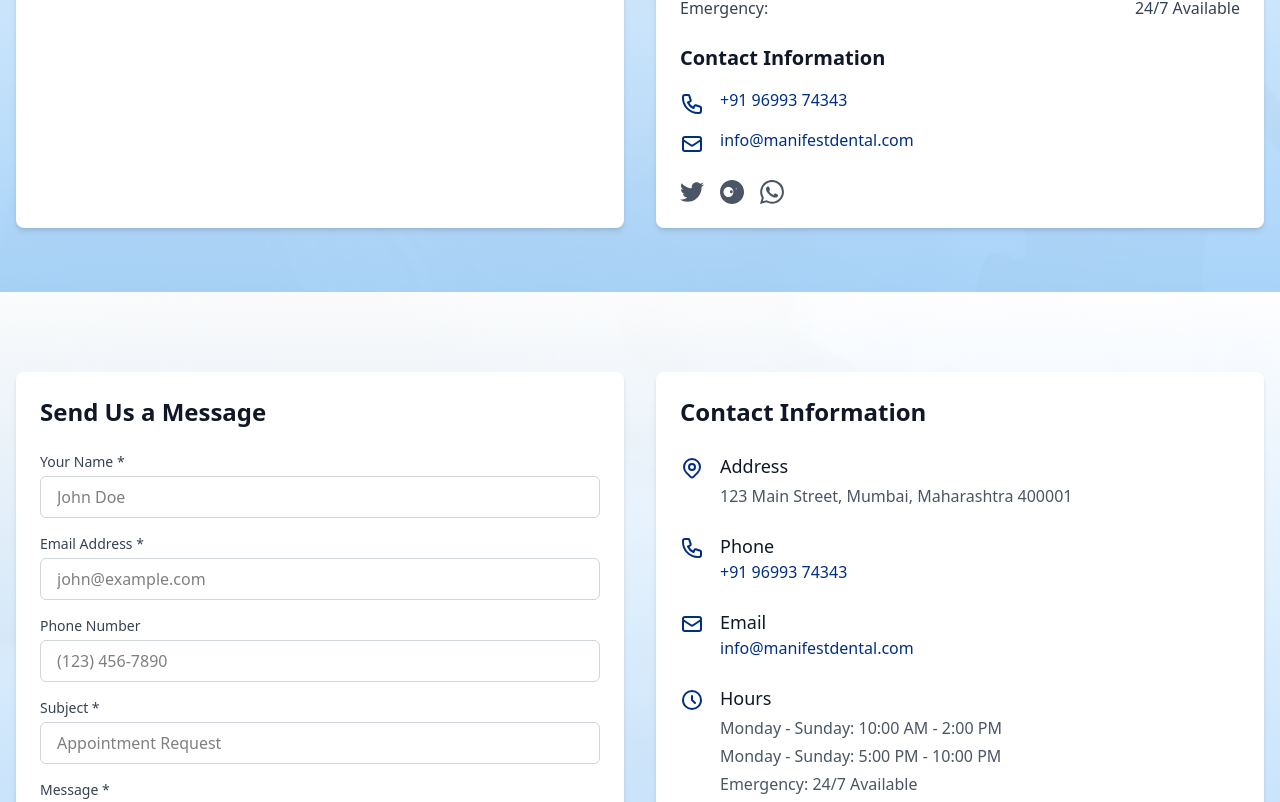
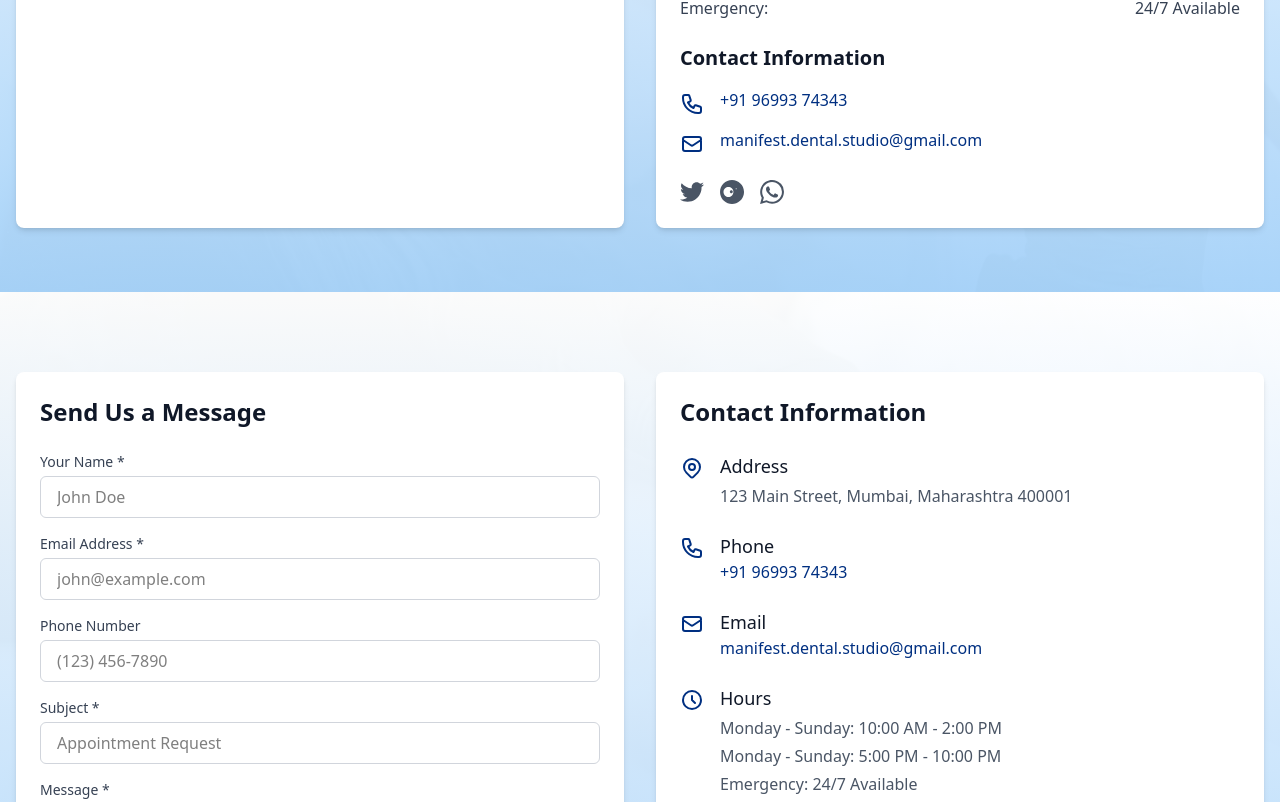
Before and after one commit to AmitDobal/dental-webapp, a React (Vite) app: page / in a window 1280 px wide. Shown: the part 4632-5434 px from the top of the page. Built offline with nearby package versions, Linux system fonts and the light colour scheme.

Commit message:
Update clinicInfo.js to change contact email from info@manifestdental.com to manifest.dental.studio@gmail.com for improved communication.

```diff
--- a/src/data/clinicInfo.js
+++ b/src/data/clinicInfo.js
@@ -9,7 +9,7 @@ export const clinicInfo = {
   },
   address: "123 Main Street, Mumbai, Maharashtra 400001",
   phone: "+91 96993 74343",
-  email: "info@manifestdental.com",
+  email: "manifest.dental.studio@gmail.com",
   website: "www.manifestdental.com",
   hours: [
     {
```
